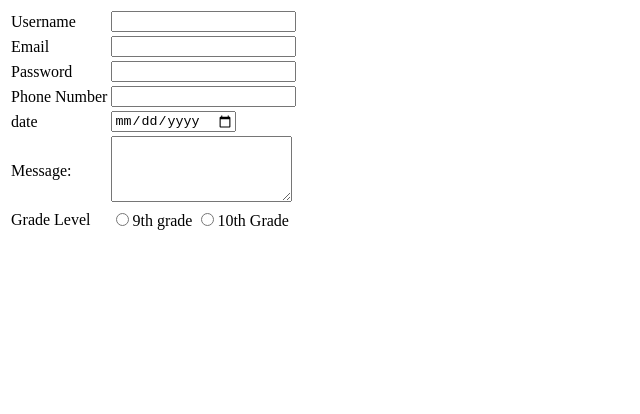
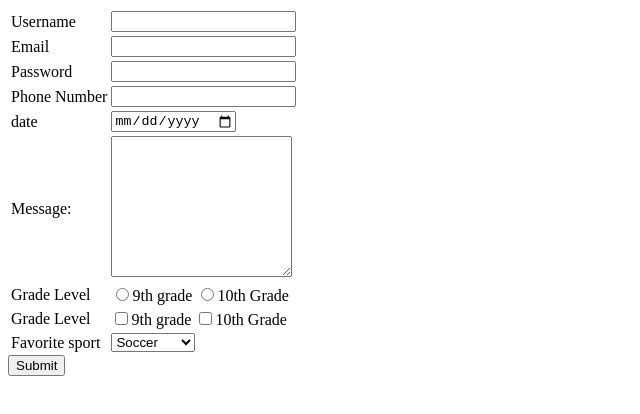
Before and after one commit to riskap29BCTS/Unit1-HTML, a plain HTML site: page Lesson08-forms/forms.html in a window 1280 px wide. Shown: the whole page, without its empty margins (0-640 px from the left). Drawn offline with Linux system fonts and the light colour scheme.

Commit message:
Lesson 88 on forms &  inputs complete

```diff
--- a/Lesson08-forms/forms.html
+++ b/Lesson08-forms/forms.html
@@ -6,37 +6,37 @@
     <title>HTML Forms</title>
 </head>
 <body>
-    <form action="">
+    <form action="results.html" method="GET">
         <table>
             <!-- Basic Text -->
             <tr>
 
-                <td> <label for="">Username</label></td>
+                <td> <label for="Username">Username</label></td>
                 <td> <input type="text" name="" id=""></td>
             </tr>
             <!-- Email With Validation -->
             <tr>
-                <td><label for="">Email</label></td>
+                <td><label for="Email">Email</label></td>
                 <td><input type="email" name="" id=""></td>
             </tr>
             <!-- Password(hidden) -->
             <tr>
-                <td><label for="">Password</label></td>
+                <td><label for="Password">Password</label></td>
                 <td><input type="password" name="" id=""></td>
             </tr>
             <!-- phone number -->
              <tr>
-                <td><label for="">Phone Number</label></td>
+                <td><label for="Phone">Phone Number</label></td>
                 <td><input type="tel" name="" id=""></td>
              </tr>
-             <!-- Website -->
+             <!-- date -->
              <tr>
                 <td><label for="date">date</label></td>
                 <td><input type="date" name="" id=""></td>
              </tr>
              <tr>
                 <td><label for="message">Message:</label></td>
-                <td><textarea name="message" id="message" rows="4"></textarea></td>
+                <td><textarea name="message" id="message" rows=9"></textarea></td>
              </tr>
              <!-- radio button (multiple choice) -->
             <tr>
@@ -45,9 +45,30 @@
                     <label><input type="radio" name="grade" value="9">9th grade</label>
                     <label><input type="radio" name="grade" value="10">10th Grade</label>
                 </td>
-                <!-- select drop-down -->
             </tr>
+            <!-- check boxes -->
+            <tr>
+                <td>Grade Level</td>
+                <td>
+                    <label><input type="checkbox" name="grade" value="9">9th grade</label>
+                    <label><input type="checkbox" name="grade" value="10">10th Grade</label>
+                </td>
+            </tr>
+            <!-- select drop-down -->
+             <tr>
+                <td>Favorite sport</td>
+                <td>
+                    <select name="sports" id="sports">select
+                        <option value="soccer">Soccer</option>
+                        <option value="basketball">Baseball</option>
+                        <option value="baseball">Basketball</option>
+                        <option value=""></option>
+                    </select>
+
+                </td>
+             </tr>
         </table>
+        <button type="submit">Submit</button>
     </form>
 </body>
 </html>
```
Also changed, not shown: Lesson08-forms/results.html (added, +15 -0 lines).
